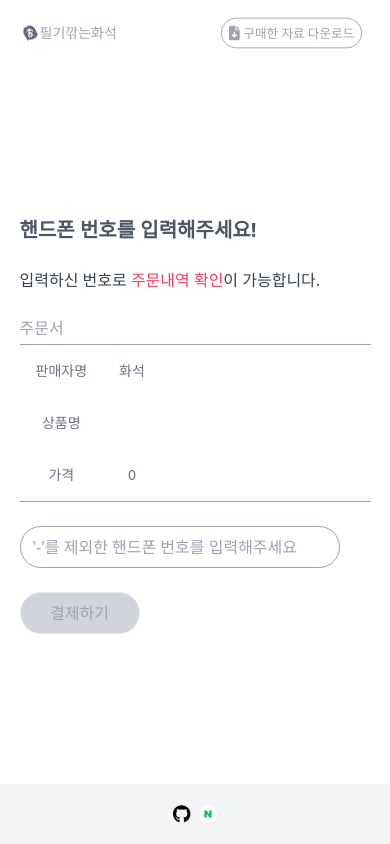
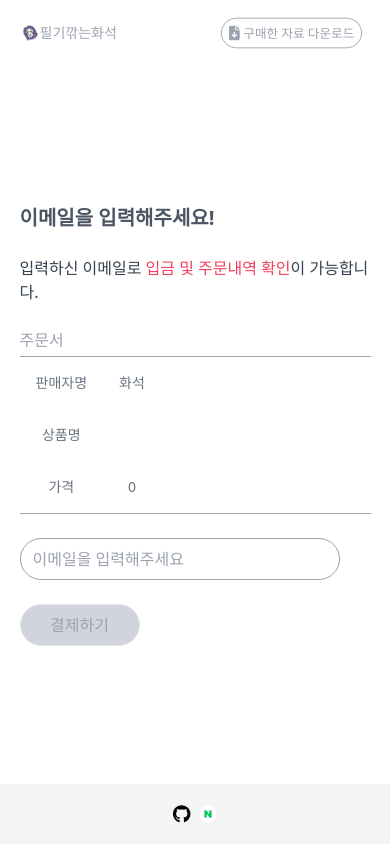
Before and after one commit to agnes0304/chronos-nextjs, a Next.js app: page /payment in a window 390 px wide. Built offline with nearby package versions, Linux system fonts and the light colour scheme; no server answers.

Commit message:
changed mobile to email

```diff
--- a/src/app/payment/page.tsx
+++ b/src/app/payment/page.tsx
@@ -8,7 +8,7 @@ const Payment = ({
   searchParams: { [key: string]: string | string[] | undefined };
 }) => {
   const productName = searchParams.product;
-  const [mobileNumber, setMobileNumber] = useState("");
+  const [email, setEmail] = useState("");
   const [productPrice, setproductPrice] = useState(0);
   const [isActive, setIsActive] = useState(false);
 
@@ -40,16 +40,16 @@ const Payment = ({
   }, []);
 
   useEffect(() => {
-    if (mobileNumber) {
+    if (email) {
       setIsActive(true);
     } else {
       setIsActive(false);
     }
-  }, [mobileNumber]);
+  }, [email]);
 
   const submitHandler = async () => {
     try {
-      const body = { goodname: {productName}, price: {productPrice}, recvphone: {mobileNumber} };
+      const body = { goodname: {productName}, price: {productPrice}, email: {email} };
       const response = await fetch(`${baseUrl}/paying_payapp`, {
         method: "POST",
         headers: { "Content-Type": "application/json" },
@@ -71,11 +71,11 @@ const Payment = ({
     <div className="flex flex-col w-[90vw] justify-center items-center">
       <div className="flex flex-col w-[90vw] justify-center items-start gap-6 sm:w-4/5 md:w-2/3">
         <h1 className="text-xl font-semibold text-gray-600">
-          핸드폰 번호를 입력해주세요!
+          이메일을 입력해주세요!
         </h1>
         <p className="text-base font-light text-gray-700">
-          입력하신 번호로{" "}
-          <span className="text-rose-500 font-normal">주문내역 확인</span>이
+          입력하신 이메일로{" "}
+          <span className="text-rose-500 font-normal">입금 및 주문내역 확인</span>이
           가능합니다.
         </p>
         <div className="w-full">
@@ -106,11 +106,11 @@ const Payment = ({
         >
           <input
             className="p-2 px-3 border border-gray-400 rounded-full w-[320px]"
-            type="number"
-            name="recvphone"
-            placeholder="'-'를 제외한 핸드폰 번호를 입력해주세요"
-            value={mobileNumber}
-            onChange={(e) => setMobileNumber(e.target.value)}
+            type="email"
+            name="email"
+            placeholder="이메일을 입력해주세요"
+            value={email}
+            onChange={(e) => setEmail(e.target.value)}
           />
         </form>
         <button
--- a/src/app/payment/success/[mobile]/page.tsx
+++ b/src/app/payment/success/[email]/page.tsx
@@ -7,13 +7,11 @@ type s3Url = {
 };
 
 // params의 key로 get요청을 보내서 해당 mobile을 가진 order를 찾아서 그 order의 product를 보여줌.
-// /orders로 GET요청 body에 params.mobile
-async function getOrder(mobile: string) {
+async function getOrder(email: string) {
   try {
-    const res = await fetch(`${baseUrl}/orders`, {
-      method: "POST",
+    const res = await fetch(`${baseUrl}/orders/${email}`, {
+      method: "GET",
       headers: { "Content-Type": "application/json" },
-      body: JSON.stringify({ hashed_mobile: mobile }),
     });
     const data = await res.json();
     return data;
@@ -22,11 +20,12 @@ async function getOrder(mobile: string) {
   }
 }
 
-const DownloadData = async ({ params }: { params: { mobile: string } }) => {
+const DownloadData = async ({ params }: { params: { email: string } }) => {
   let data: s3Url = { urls: [] };
   try {
-    if (params.mobile) {
-      data = await getOrder(params.mobile);
+    if (params.email) {
+      data = await getOrder(params.email);
+      console.log(data);
     } else {
       throw new Error("파라미터 잘못됨.");
     }
--- a/src/app/payment/success/page.tsx
+++ b/src/app/payment/success/page.tsx
@@ -2,37 +2,37 @@
 // import { useRouter } from "next/router";
 import { useRouter } from "next/navigation";
 import { useState, useEffect } from "react";
-import { HashMobile } from "@/components/payment/HashMobile";
+import { HashInfo } from "@/components/payment/HashInfo";
 import ExpirationConfirm from "@/components/payment/ExpirationConfirm";
-import GetMobileNum from "@/components/payment/GetMobileNum";
+import GetPersonalInfo from "@/components/payment/GetPersonalInfo";
 
 const Success = () => {
   const router = useRouter();
-  const [mobile, setMobile] = useState("");
+  const [email, setEmail] = useState("");
   const [isDisabled, setIsDisabled] = useState(true);
   const [confirmChecked, setConfirmChecked] = useState(false);
 
   const lookUpHandler = () => {
-    if (mobile) {
-      const hashedMobile = HashMobile(mobile);
-      router.push(`/payment/success/${hashedMobile}`);
+    if (email) {
+      const hashedEmail = HashInfo(email);
+      router.push(`/payment/success/${hashedEmail}`);
     }
   };
 
   useEffect(() => {
-    if (mobile) {
+    if (email) {
       setIsDisabled(false);
     } else {
       setIsDisabled(true);
     }
-  }, [mobile]);
+  }, [email]);
 
   return (
     <>
       {confirmChecked ? (
-        <GetMobileNum
-          mobile={mobile}
-          setMobile={setMobile}
+        <GetPersonalInfo
+          email={email}
+          setEmail={setEmail}
           isDisabled={isDisabled}
           lookUpHandler={lookUpHandler}
           setConfirmChecked={setConfirmChecked}
--- a/src/components/payment/GetMobileNum.tsx
+++ b/src/components/payment/GetPersonalInfo.tsx
@@ -1,29 +1,29 @@
-type GetMobileNumProps = {
-  mobile: string;
-  setMobile: React.Dispatch<React.SetStateAction<string>>;
+type GetPersonalInfoProps = {
+  email: string;
+  setEmail: React.Dispatch<React.SetStateAction<string>>;
   isDisabled: boolean;
   lookUpHandler: () => void;
   setConfirmChecked: React.Dispatch<React.SetStateAction<boolean>>;
 };
 
-const GetMobileNum = ({
-  mobile,
-  setMobile,
+const GetPersonalInfo = ({
+  email,
+  setEmail,
   isDisabled,
   lookUpHandler,
   setConfirmChecked,
-}: GetMobileNumProps) => {
+}: GetPersonalInfoProps) => {
   return (
     <div className="flex flex-col w-[90vw] justify-center items-center gap-4">
       <h1 className="text-lg text-gray-600">
-        주문 시에 입력하신 핸드폰 번호를 아래에 입력해주세요.
+        주문 시에 입력하신 이메일을 아래에 입력해주세요.
       </h1>
       <input
         className="p-2 px-3 border border-gray-400 rounded-full w-[300px]"
-        type="number"
-        placeholder="'-'는 제외하고 입력해주세요!"
-        value={mobile}
-        onChange={(e) => setMobile(e.target.value)}
+        type="email"
+        placeholder="이메일을 입력해주세요!"
+        value={email}
+        onChange={(e) => setEmail(e.target.value)}
       ></input>
       <div className="flex justify-between gap-3">
         <button
@@ -54,4 +54,4 @@ const GetMobileNum = ({
     </div>
   );
 };
-export default GetMobileNum;
+export default GetPersonalInfo;
--- a/src/components/payment/HashMobile.tsx
+++ b/src/components/payment/HashInfo.tsx
@@ -1,7 +1,7 @@
 import crypto from 'crypto';
 
-export const HashMobile = (mobile:string) => {
+export const HashInfo = (info:string) => {
   const sha512Hash = crypto.createHash('sha512');
-  sha512Hash.update(mobile);
+  sha512Hash.update(info);
   return sha512Hash.digest('hex');
 };
```
